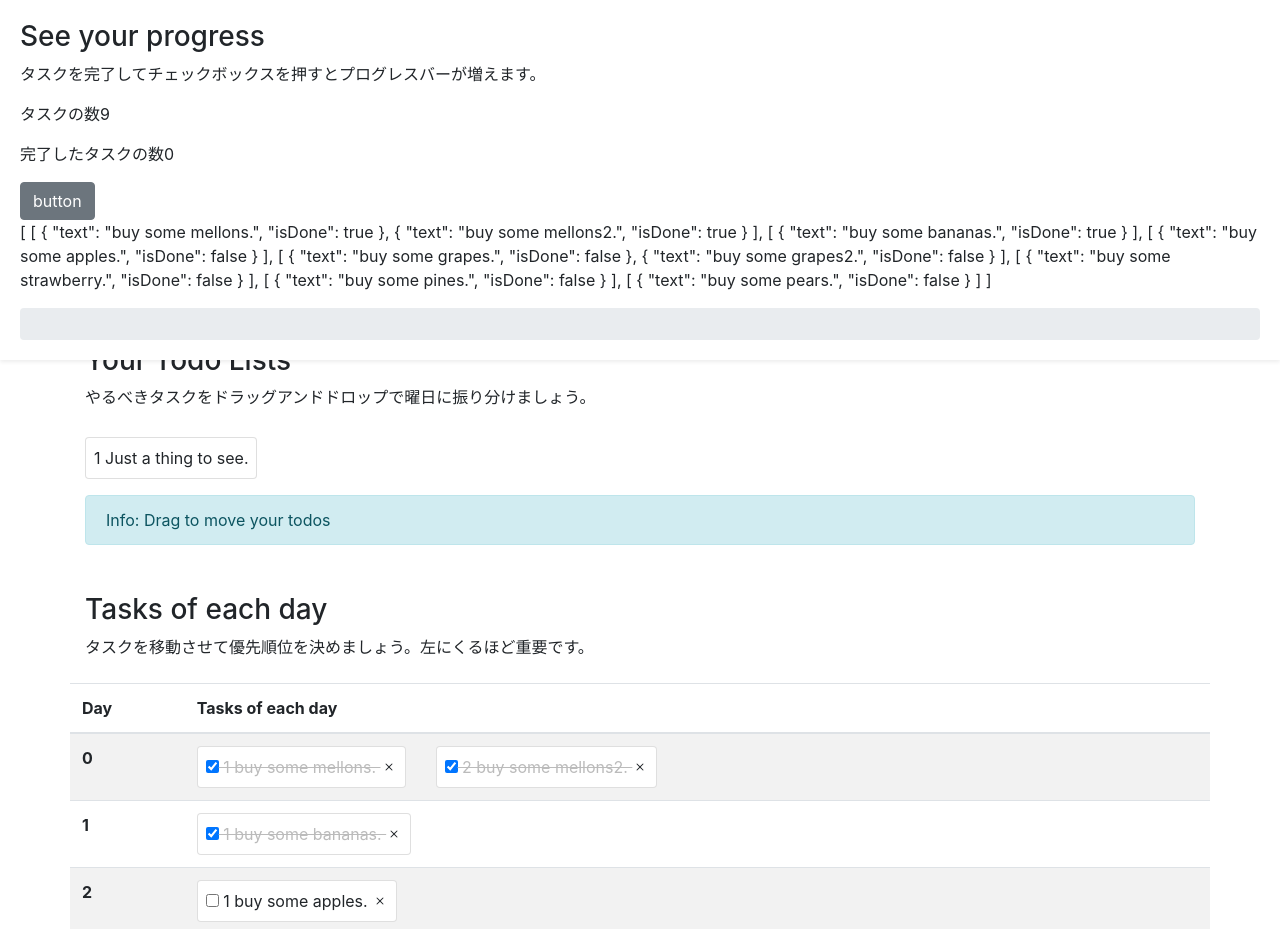
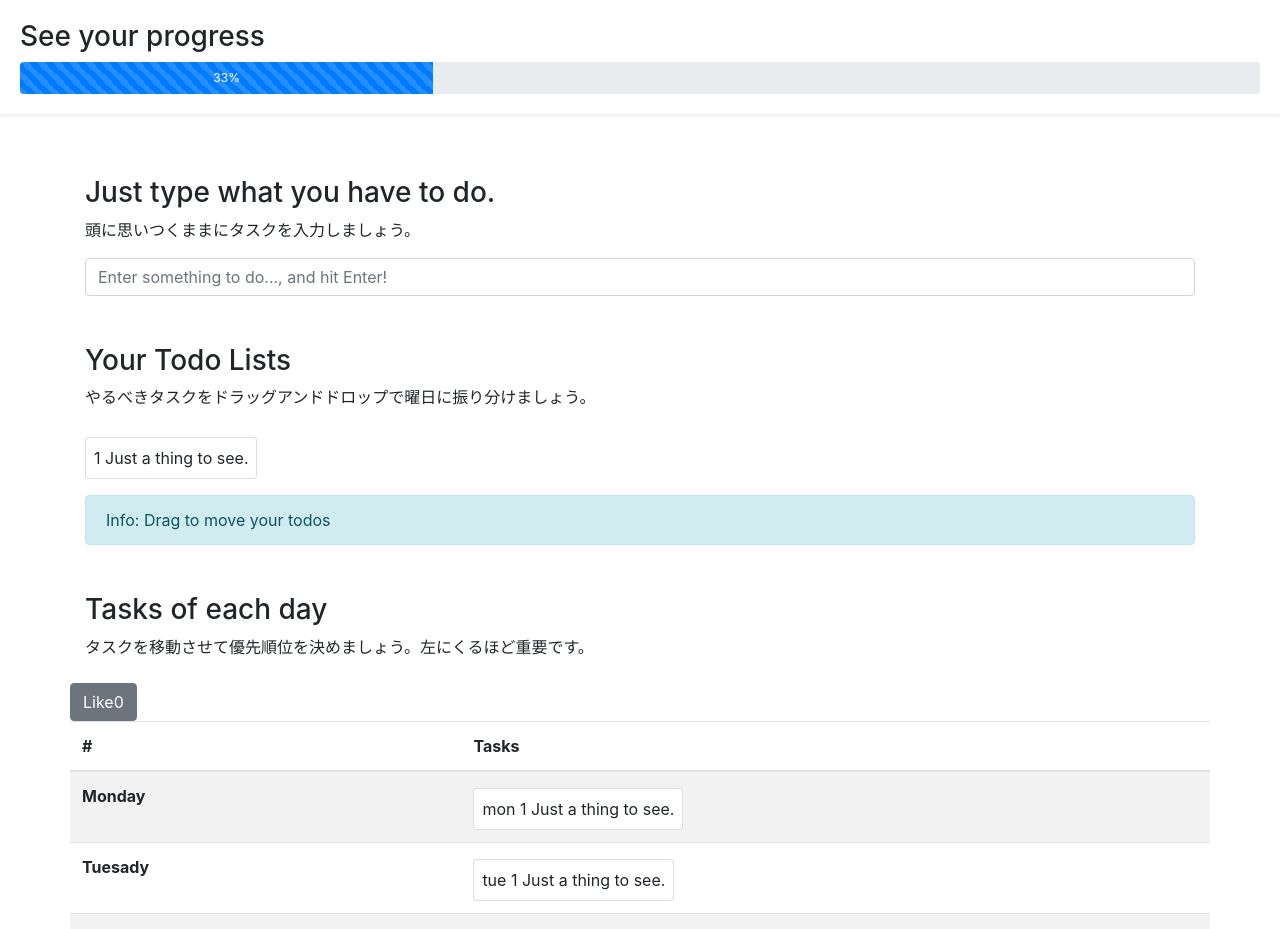
Before and after one commit to cedrictarou/cedrictarou-portfolio-todoAppVue, a Vue app: page / in a window 1280 px wide. Shown: the top 929 px of the page. Built offline with nearby package versions, Linux system fonts and the light colour scheme.

Commit message:
fixing drag and drop

```diff
--- a/src/App.vue
+++ b/src/App.vue
@@ -11,14 +11,16 @@
   import TodoGrid from './components/TodoGrid.vue';
   import NewTodo from './components/NewTodo.vue';
   import Header from './components/Header.vue';
-  import WeekTable from './components/WeekTable.vue';
+  // import WeekTable from './components/WeekTable.vue';
+  import Week2 from './components/Week2.vue';
 
   export default {
     components: {
       appTodoGrid: TodoGrid,
       appNewTodo: NewTodo,
       appHeader: Header,
-      appWeekTable: WeekTable,
+      // appWeekTable: WeekTable,
+      appWeekTable: Week2,
     },
   }
 </script>
--- a/src/components/Header.vue
+++ b/src/components/Header.vue
@@ -2,12 +2,7 @@
   <div>
     <div class="progress_area">
       <h3>See your progress</h3>
-      <p>タスクを完了してチェックボックスを押すとプログレスバーが増えます。</p>
-      <p>タスクの数{{ countItems }}</p>
-      <p>完了したタスクの数{{ doneItems }}</p>
-      <b-button @click="change()">button</b-button>
     </div>
-    <p>{{ allTasks }}</p>
     <b-progress height="2rem" :max="countItems" show-progress animated>
     <b-progress-bar :value="doneItems" :label="`${((doneItems / countItems) * 100).toFixed(0)}%`"></b-progress-bar>
    </b-progress>
@@ -22,39 +17,16 @@
       }
     },
     computed: {
-      ...mapGetters(['allTasks', 'doneTasks']),
+      ...mapGetters(['allTasksArray', 'doneTasksArray']),
       countItems() {
-        //全てのタスクの数を計算する
-        let currentSum = 0;
-        for(let i = 0; i < this.allTasks.length; i ++) {
-          let items;
-          items = this.allTasks[i].length;
-          currentSum += items;
-        }
-        return currentSum;
+        //全てのタスクの数
+        return this.allTasksArray.length;
       },
       doneItems() {
-        //全ての完了したタスクの数を計算する
-        let currentSum = 0;
-        for(let i = 0; i < this.doneTasks.length; i ++) {
-          let items;
-          items = this.doneTasks[i].length;
-          currentSum += items;
-        }
-        return currentSum;
+        //全ての完了したタスクの数
+        return this.doneTasksArray.length;
       }
     },
-    methods: {
-      change() {
-        console.log('doneItems', this.doneItems);
-        console.log('doneTasks', this.doneTasks);
-        const item = {
-          text: 'aaaaaaaaaaaa',
-          isDone: true
-        };
-        this.doneTasks.push(item);
-      }
-    }
   }
 </script>
 <style lang="scss" scoped>
--- /dev/null
+++ b/src/components/LikeButton.vue
@@ -0,0 +1,22 @@
+<template>
+  <b-button @click="countUp">Like{{count}}</b-button>
+</template>
+
+<script>
+export default {
+  data() {
+    return {
+      count: 0,
+    }
+  },
+  methods: {
+    countUp() {
+      this.count ++;
+    }
+  }
+}
+</script>
+
+<style>
+
+</style>
--- a/src/components/Todo.vue
+++ b/src/components/Todo.vue
@@ -4,17 +4,18 @@
       :list="reservedTasks"
       @start="drag=true"
       @end="drag=false"
-      :options="options"
-      @change="log"
-      v-for="(reservedTask, index) in reservedTasks"
+      group="weekTasks"
+      >
+      <b-card class="item mr-1 mt-1" v-for="(reservedTask, index) in reservedTasks"
       :key="reservedTask.id">
-      <b-card class="item mr-1 mt-1">
         <b-card-text>
+          {{ day }}
           {{ index +1 }} {{ reservedTask.text }}
         </b-card-text>
       </b-card>
     </draggable>
   </b-card-group>
+
 </template>
 
 <script>
@@ -23,8 +24,10 @@ export default {
   components: {
     draggable
   },
+  props: ['day'],
   data() {
     return {
+      count: 0,
       options: {
         group: "weekTasks",
         animation: 200
@@ -32,20 +35,19 @@ export default {
     }
   },
   computed: {
-    reservedTasks() {
-      return this.$store.getters.reservedTasks;
+    reservedTasks: {
+      get() {
+        return this.$store.getters.reservedTasks;
+        },
+      set(value) {
+        return this.$store.commit('updateReservedTask', value);
+      }
     },
     allTasks() {
       return this.$store.getters.allTasks;
     },
     doneTasks() {
       return this.$store.getters.doneTasks;
-    }
-  },
-  methods: {
-    log() {
-      console.log('allTasks', this.allTasks);
-      console.log('doneTasks', this.doneTasks);
     }
   },
 };
--- /dev/null
+++ b/src/components/Week2.vue
@@ -0,0 +1,93 @@
+<template>
+<div class="mt-2">
+  <h3 class="text-left">Tasks of each day</h3>
+  <p>タスクを移動させて優先順位を決めましょう。左にくるほど重要です。</p>
+  <div class="row pt-2 pb-2">
+    <app-like-button></app-like-button>
+    <table class="table table-striped">
+      <thead>
+        <tr>
+          <th scope="col">#</th>
+          <th scope="col">Tasks</th>
+        </tr>
+      </thead>
+      <tbody>
+        <tr>
+          <th scope="row">Monday</th>
+          <td>
+            <app-todo day="mon"></app-todo>
+          </td>
+        </tr>
+        <tr>
+          <th scope="row">Tuesady</th>
+          <td>
+            <app-todo day="tue"></app-todo>
+          </td>
+        </tr>
+        <tr>
+          <th scope="row">Wednesday</th>
+          <td>
+            <app-todo day="wed"></app-todo>
+          </td>
+        </tr>
+      </tbody>
+    </table>
+  </div>
+
+</div>
+</template>
+<script>
+import { mapGetters } from 'vuex';
+// import draggable from "vuedraggable";
+import Todo from "./Todo.vue";
+import LikeButton from "./LikeButton.vue";
+export default {
+  components: {
+    // draggable,
+    appTodo: Todo,
+    appLikeButton: LikeButton,
+  },
+  computed: {
+    ...mapGetters(['myArray','weekTasks', 'doneTasksArray']),
+    allTasksArray: {
+      get() {
+        return this.$store.getters.allTasksArray;
+      },
+      set(value) {
+        return this.$store.commit('updateAllTasksArray', value);
+      }
+    }
+  },
+  methods: {
+    deleteTask(index, idx) {
+      const deletedItems = this.weekTasks[index];
+      this.$store.commit('deleteTask', [deletedItems, idx]);
+    },
+  },
+};
+</script>
+<style lang="scss" scoped>
+span.done {
+  text-decoration: line-through;
+  color: #bbb;
+}
+card-deck {
+  min-height: 40px;
+}
+span.done {
+  text-decoration: line-through;
+  color: #bbb;
+}
+.card-body {
+  padding: 0.5rem;
+}
+.item {
+  display: inline-block;
+  &:hover {
+  cursor: grab;
+  }
+  &:active {
+    cursor: grabbing;
+  }
+}
+</style>
--- a/src/components/WeekTable.vue
+++ b/src/components/WeekTable.vue
@@ -11,11 +11,11 @@
         </tr>
       </thead>
       <tbody >
-        <tr scope="row" v-for="(dayTasks, index) in allTasks" :key="dayTasks.id">
+        <tr scope="row" v-for="(dayTasks, index) in weekTasks" :key="dayTasks.id">
           <th >{{ index }}</th>
           <td>
             <b-card-group deck>
-              <draggable :list="allTasks" group="weekTasks" @start="drag=true" @end="drag=false">
+              <draggable :list="weekTasks" group="weekTasks" @start="drag=true" @end="drag=false">
                 <b-card class="item" v-for="(dayTask, idx) in dayTasks" :key="dayTask.id">
                     <b-card-text>
                       <input type="checkbox" v-model="dayTask.isDone">
@@ -31,32 +31,42 @@
         </tr>
       </tbody>
     </table>
+    <div>
+      <p>サンプル</p>
+      <draggable :list="myArray" group="weekTasks" @start="drag=true" @end="drag=false">
+        <div v-for="element in myArray" :key="element.id">{{element}}</div>
+      </draggable>
+    </div>
   </div>
 </div>
 </template>
 <script>
-// import { mapGetters } from 'vuex';
+import { mapGetters } from 'vuex';
 import draggable from "vuedraggable";
-// import DayTasks from "./DayTasks.vue";
 export default {
   components: {
     draggable,
-    // DayTasks,
+  },
+  data() {
+    return {
+      myArray: ['aaaa', 'bbbb', 'cccc'],
+    }
   },
   computed: {
-    allTasks: {
+    ...mapGetters(['weekTasks', 'doneTasksArray']),
+    allTasksArray: {
       get() {
-        return this.$store.getters.allTasks;
+        return this.$store.getters.allTasksArray;
       },
-      // set(value) {
-      //   return this.$store.commit('updateAllTasks', value);
-      // }
+      set(value) {
+        return this.$store.commit('updateAllTasksArray', value);
+      }
     }
   },
   methods: {
     deleteTask(index, idx) {
-      const deletedItems = this.allTasks[index];
-      this.$store.commit('deleteTask', {index: deletedItems, idx: idx});
+      const deletedItems = this.weekTasks[index];
+      this.$store.commit('deleteTask', [deletedItems, idx]);
     },
   },
 };
--- a/src/store.js
+++ b/src/store.js
@@ -10,39 +10,49 @@ export default new Vuex.Store({
     ],
     week: [
       {
-        id: 0, dayTodos: [{ text: 'buy some mellons.', isDone: true }, { text: 'buy some mellons2.', isDone: true }]
+        id: 'Monday', dayTodos: [{ text: 'buy some mellons.', isDone: true }, { text: 'buy some mellons2.', isDone: true }]
       },
       {
-        id: 1, dayTodos: [{ text: 'buy some bananas.', isDone: true }]
+        id: 'Tuesday', dayTodos: [{ text: 'buy some bananas.', isDone: true }]
       },
       {
-        id: 2, dayTodos: [{ text: 'buy some apples.', isDone: false }]
+        id: 'Wedenesday', dayTodos: [{ text: 'buy some apples.', isDone: false }]
       },
       {
-        id: 3, dayTodos: [{ text: 'buy some grapes.', isDone: false }, { text: 'buy some grapes2.', isDone: false }]
+        id: 'Thursday', dayTodos: [{ text: 'buy some grapes.', isDone: false }, { text: 'buy some grapes2.', isDone: false }]
       },
       {
-        id: 4, dayTodos: [{ text: 'buy some strawberry.', isDone: false }]
+        id: 'Friday', dayTodos: [{ text: 'buy some strawberry.', isDone: false }]
       },
       {
-        id: 5, dayTodos: [{ text: 'buy some pines.', isDone: false }]
+        id: 'Saturday', dayTodos: [{ text: 'buy some pines.', isDone: false }]
       },
       {
-        id: 6, dayTodos: [{ text: 'buy some pears.', isDone: false }]
+        id: 'Sunday', dayTodos: [{ text: 'buy some pears.', isDone: false }]
       },
     ],
+    myArray: ['aaaa', 'bbbb', 'cccc'],
   },
   getters: {
+    myArray: state => state.myArray,
     reservedTasks: state => state.reservedTasks,
     week: state => state.week,
-    allTasks: (state, getters) => getters.week.map(day => day.dayTodos),
-    doneTasks: (state, getters) => {
-      return getters.allTasks.filter(task => task.isDone);
+    weekTasks: (state, getters) => getters.week.map(day => day.dayTodos),
+    allTasksArray: (state, getters) => {
+      //1次元の配列に変換する処理
+      const list = getters.weekTasks.reduce((pre, current) => { pre.push(...current); return pre }, []);
+      return list;
     },
+    doneTasksArray: (state, getters) => {
+      return getters.allTasksArray.filter( item => item.isDone);
+    }
   },
   mutations: {
-    deleteTask(getters, { deletedItems, idx }) {
+    deleteTask (state, [deletedItems, idx]) {
       deletedItems.splice(idx, 1);
+    },
+    updateReservedTask(getters, value) {
+      getters.reservedTasks = value;
     }
   }
 })
```
